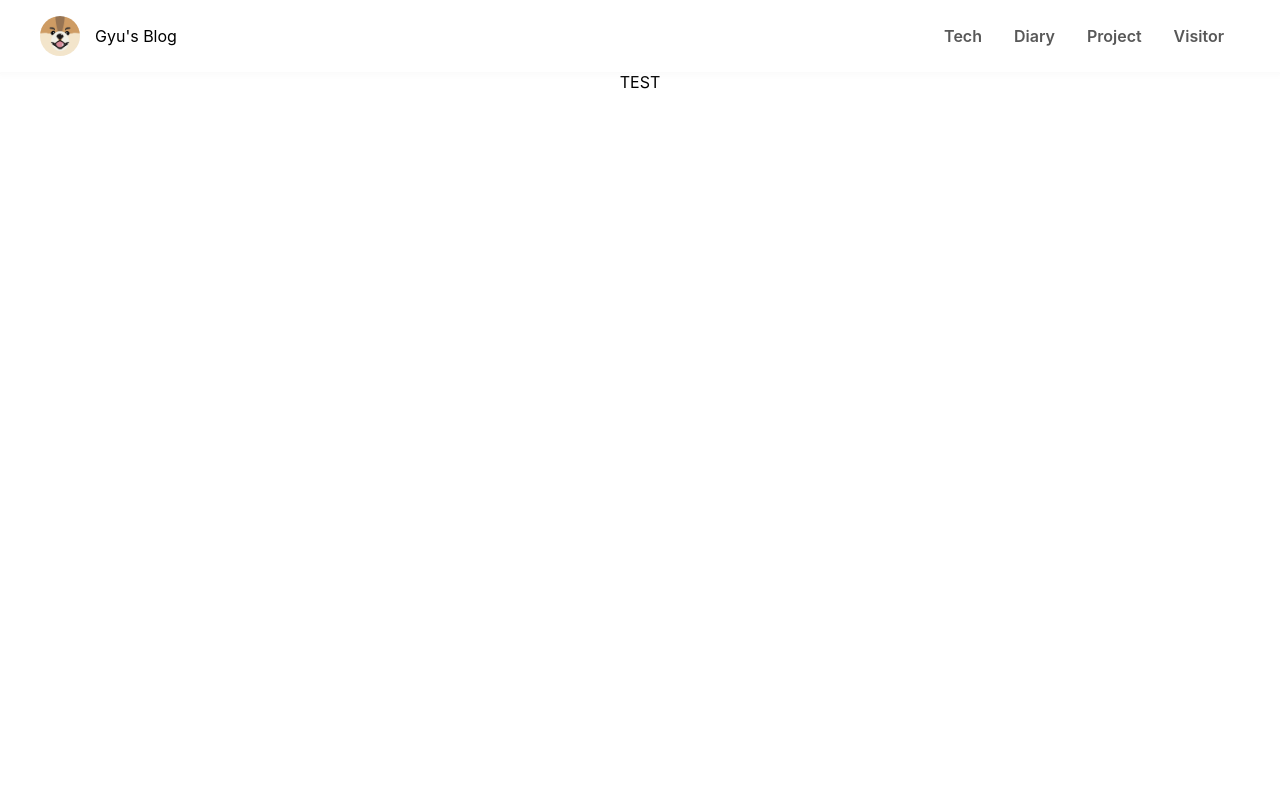
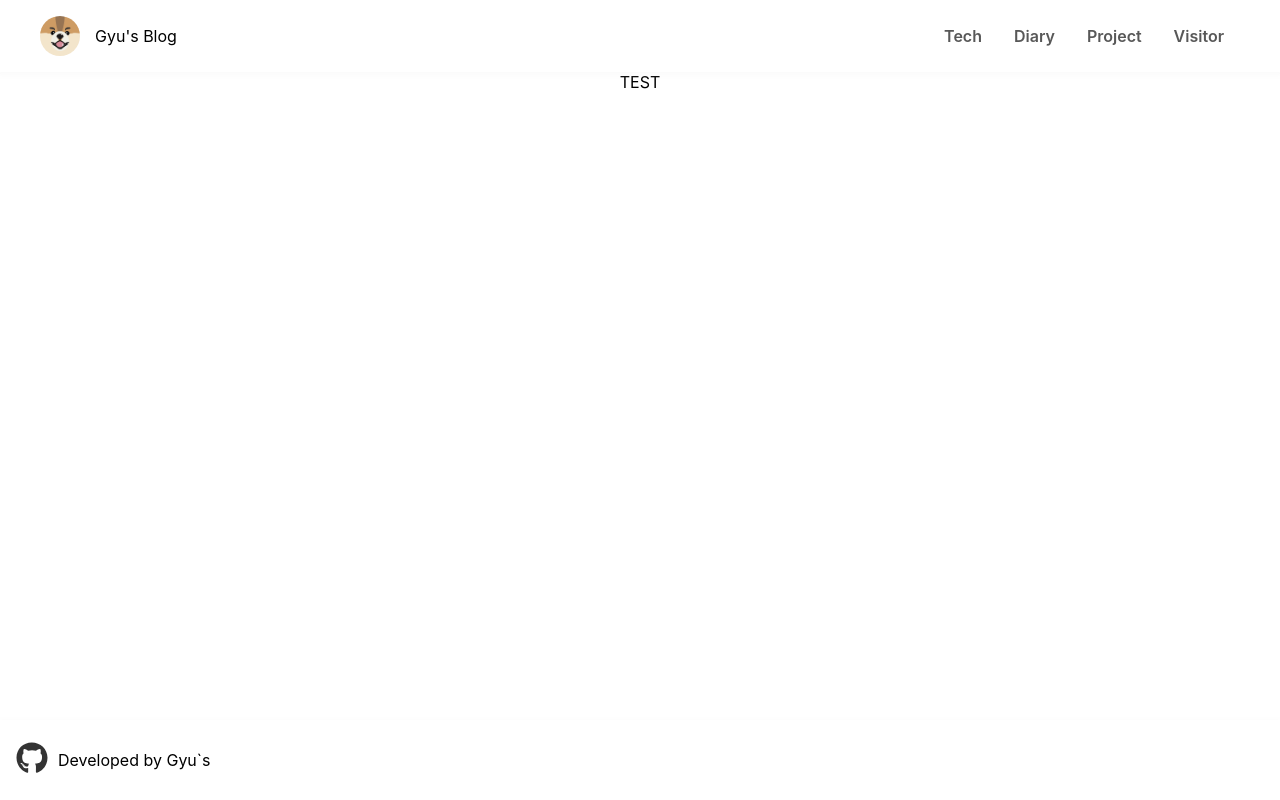
Before and after one commit to leegyuseung/gyus-gatsby-blog, a Gatsby site: page / in a window 1280 px wide. Built offline with nearby package versions, Linux system fonts and the light colour scheme; Gatsby itself is replaced by a stand-in of ours; a web font is replaced by a local one.

Commit message:
feat : Footer
Footer, FooterLayout 생성

```diff
--- a/package.json
+++ b/package.json
@@ -7,6 +7,9 @@
   "dependencies": {
     "@emotion/react": "^11.11.4",
     "@emotion/styled": "^11.11.5",
+    "@fortawesome/fontawesome-svg-core": "^6.6.0",
+    "@fortawesome/free-brands-svg-icons": "^6.6.0",
+    "@fortawesome/react-fontawesome": "^0.2.2",
     "gatsby": "^5.13.5",
     "gatsby-plugin-emotion": "^8.13.1",
     "gatsby-plugin-image": "^3.13.1",
@@ -16,7 +19,8 @@
     "gatsby-source-filesystem": "^5.13.1",
     "gatsby-transformer-sharp": "^5.13.1",
     "react": "^18.2.0",
-    "react-dom": "^18.2.0"
+    "react-dom": "^18.2.0",
+    "react-icons": "^5.3.0"
   },
   "devDependencies": {
     "@typescript-eslint/eslint-plugin": "^7.12.0",
--- /dev/null
+++ b/src/components/Navigation/Footer.tsx
@@ -0,0 +1,30 @@
+import styled from '@emotion/styled'
+import FooterLayout from '../../layout/FooterLayout'
+import React from 'react'
+import { FaGithub } from 'react-icons/fa'
+
+const IconWrapper = styled.div``
+
+const TextWrapper = styled.div`
+  color: black;
+  margin-left: 10px;
+`
+
+const Footer = () => {
+  return (
+    <FooterLayout>
+      <IconWrapper>
+        <a
+          href="https://github.com/leegyuseung"
+          target="_blank"
+          rel="noopener noreferrer"
+        >
+          <FaGithub size={32} color="#333" />
+        </a>
+      </IconWrapper>
+      <TextWrapper>Developed by Gyu`s</TextWrapper>
+    </FooterLayout>
+  )
+}
+
+export default Footer
--- a/src/layout/BaseLayout.tsx
+++ b/src/layout/BaseLayout.tsx
@@ -1,6 +1,7 @@
 import styled from '@emotion/styled'
 import Header from 'components/Navigation/Header'
 import GlobalStyle from 'components/Common/GlobalStyle'
+import Footer from 'components/Navigation/Footer'
 
 const Container = styled.div`
   display: flex;
@@ -34,6 +35,7 @@ const BaseLayout = ({ children }: BaseLayoutProps) => {
       <GlobalStyle />
       <Header />
       <Body>{children}</Body>
+      <Footer />
     </Container>
   )
 }
--- /dev/null
+++ b/src/layout/FooterLayout.tsx
@@ -0,0 +1,26 @@
+import styled from '@emotion/styled'
+
+type FooterLayoutProps = {
+  children: React.ReactNode
+}
+
+const Footer = styled.footer`
+  width: 100%;
+  padding: 20px 16px;
+  height: 80px;
+
+  background-color: #ffffff;
+  box-shadow: 0px 2px 4px 2px rgba(225, 225, 225, 0.15);
+
+  color: #757575;
+  display: flex;
+  flex-direction: row;
+  align-items: center;
+  justify-content: left;
+`
+
+const FooterLayout = ({ children }: FooterLayoutProps) => {
+  return <Footer>{children}</Footer>
+}
+
+export default FooterLayout
```
Also changed, not shown: 1 other file.
